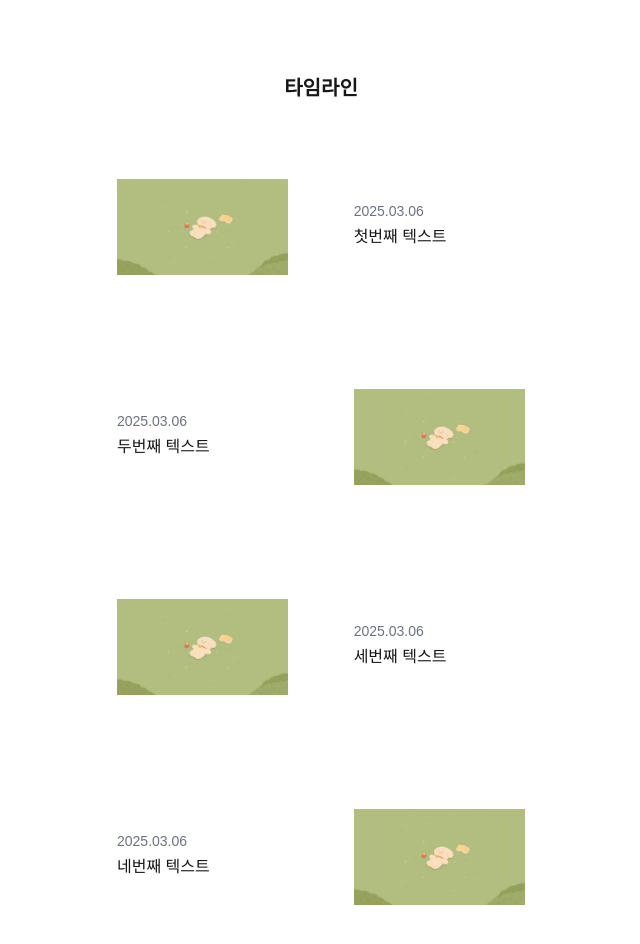
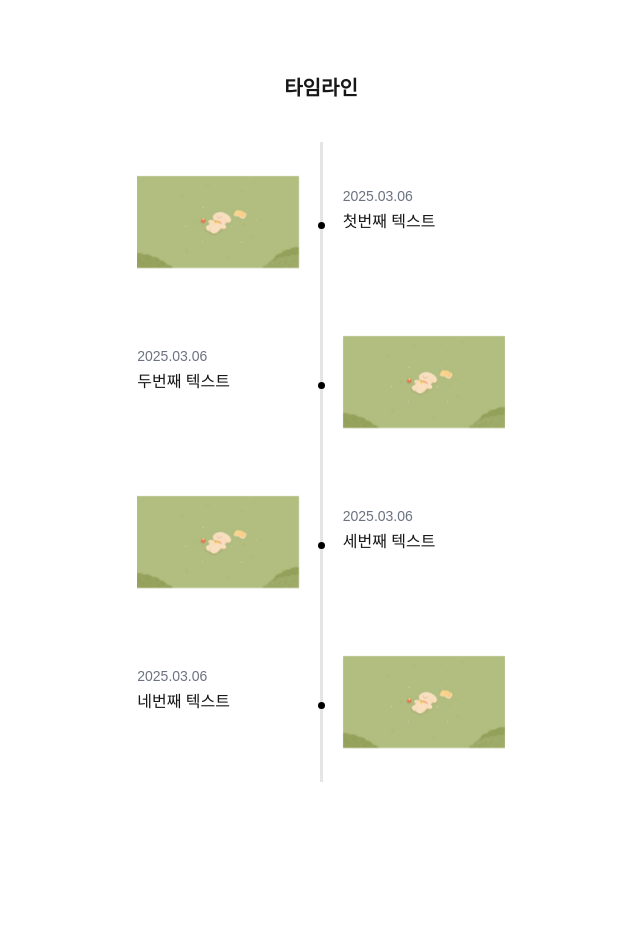
Before and after one commit to JHjeonDev/invu-client, a Next.js app: page /invite/1 in a window 1280 px wide. Shown: the part 1520-2464 px from the top of the page, without its empty margins (319-959 px from the left). After the commit the page ends 2342 px from the top, so only its background shows below. Built offline with nearby package versions, Linux system fonts and the light colour scheme; a web font is replaced by a local one.

Commit message:
투명도, translateY 애니메이션 추가

```diff
--- a/src/components/content/Timeline.tsx
+++ b/src/components/content/Timeline.tsx
@@ -2,7 +2,7 @@
 
 import { twMerge } from 'tailwind-merge';
 
-import TimelineImage from '@/components/image/TimelineImage';
+import TimelineItem from '@/components/content/timeline/TimelineItem';
 import TitleText from '@/components/text/TitleText';
 
 const timelineWrapperClass = twMerge(
@@ -24,7 +24,7 @@ export default function Timeline({ data }: TimelineProps) {
   return (
     <div className={ timelineWrapperClass }>
       <TitleText text={ data.title } />
-      <TimelineImage data={ data.content } />
+      <TimelineItem data={ data.content } />
     </div>
   );
 }
--- /dev/null
+++ b/src/components/content/timeline/TimelineItem.tsx
@@ -0,0 +1,51 @@
+import React from 'react';
+import { twMerge } from 'tailwind-merge';
+
+import TimelineConnector from './fragments/TimelineConnector';
+import TimelineImage from './fragments/TimelineImage';
+import TimelineText from './fragments/TimelineText';
+
+const timelineImageWrapperClass = twMerge(
+  'w-full grid grid-cols-3 p-5'
+);
+
+type TimelineItemProps = {
+  data?: {
+    imgPath?: string;
+    date?: string;
+    text?: string;
+  }[];
+  reverse?: boolean;
+};
+
+export default function TimelineItem({ data, reverse }: TimelineItemProps) {
+  return (
+    <div
+      className={ timelineImageWrapperClass }
+      style={ {
+        gridTemplateColumns: '1fr 3px 1fr',
+        gridAutoRows: '160px',
+        alignItems: 'center',
+        justifyItems: 'center'
+      } }
+    >
+      {data?.map((item, index) => (
+        <React.Fragment key={ index }>
+          {(reverse ? index % 2 !== 0 : index % 2 === 0) ? (
+            <>
+              <TimelineImage imgPath={ item.imgPath || '' } />
+              <TimelineConnector />
+              <TimelineText date={ item.date } text={ item.text } />
+            </>
+          ) : (
+            <>
+              <TimelineText date={ item.date } text={ item.text } />
+              <TimelineConnector />
+              <TimelineImage imgPath={ item.imgPath || '' } />
+            </>
+          )}
+        </React.Fragment>
+      ))}
+    </div>
+  );
+}
--- /dev/null
+++ b/src/components/content/timeline/fragments/TimelineConnector.tsx
@@ -0,0 +1,18 @@
+type TimelineConnectorProps = {
+  bgColor?: string;
+  dotColor?: string;
+};
+
+export default function TimelineConnector({ bgColor = '#E5E5E5', dotColor = '#000000' }: TimelineConnectorProps) {
+  return (
+    <div
+      className="w-full h-full relative"
+      style={ { backgroundColor: bgColor } }
+    >
+      <div
+        className="absolute w-[7px] h-[7px] rounded-full left-[-2px] top-1/2"
+        style={ { backgroundColor: dotColor } }
+      />
+    </div>
+  );
+}
--- /dev/null
+++ b/src/components/content/timeline/fragments/TimelineImage.tsx
@@ -0,0 +1,43 @@
+'use client';
+
+import Image from 'next/image';
+import { useEffect, useRef } from 'react';
+
+type TimelineImageProps = {
+  imgPath: string;
+};
+
+export default function TimelineImage({ imgPath }: TimelineImageProps) {
+  const ref = useRef<HTMLDivElement>(null);
+
+  useEffect(() => {
+    const observer = new IntersectionObserver(
+      ([ entry ]) => {
+        if (entry.isIntersecting) {
+          ref.current?.animate(
+            [
+              { opacity: '0', transform: 'translateY(20px)' },
+              { opacity: '1', transform: 'translateY(0)' }
+            ],
+            { fill: 'both', duration: 1000 }
+          );
+        }
+      },
+      { threshold: 0.1 }
+    );
+
+    if (ref.current) {
+      observer.observe(ref.current);
+    }
+
+    return () => {
+      observer.disconnect();
+    };
+  }, []);
+
+  return (
+    <figure ref={ ref } className="relative h-[140px] w-[80%]">
+      <Image src={ imgPath } alt="Timeline Image" layout="fill" objectFit="contain" />
+    </figure>
+  );
+}
--- /dev/null
+++ b/src/components/content/timeline/fragments/TimelineText.tsx
@@ -0,0 +1,44 @@
+'use client';
+
+import { useEffect, useRef } from 'react';
+
+type TimelineTextProps = {
+  date?: string | '';
+  text?: string | '';
+};
+
+export default function TimelineText({ date, text }: TimelineTextProps) {
+  const ref = useRef<HTMLDivElement>(null);
+
+  useEffect(() => {
+    const observer = new IntersectionObserver(
+      ([ entry ]) => {
+        if (entry.isIntersecting) {
+          ref.current?.animate(
+            [
+              { opacity: '0', transform: 'translateY(20px)' },
+              { opacity: '1', transform: 'translateY(0)' }
+            ],
+            { fill: 'both', duration: 1000 }
+          );
+        }
+      },
+      { threshold: 0.1 }
+    );
+
+    if (ref.current) {
+      observer.observe(ref.current);
+    }
+
+    return () => {
+      observer.disconnect();
+    };
+  }, []);
+
+  return (
+    <div ref={ ref } className="h-[120px] w-[80%] py-6">
+      <div className="text-sm text-gray-500">{ date }</div>
+      <div className="">{ text }</div>
+    </div>
+  );
+}
--- a/src/components/image/TimelineImage.tsx
+++ /dev/null
@@ -1,56 +0,0 @@
-import Image from 'next/image';
-import { twMerge } from 'tailwind-merge';
-
-const timelineImageWrapperClass = twMerge(
-  'w-full flex flex-col px-5'
-);
-
-type TimelineImageProps = {
-  data?: {
-    imgPath?: string;
-    date?: string;
-    text?: string;
-  }[];
-  reverse?: boolean;
-};
-
-export default function TimelineImage({ data, reverse }: TimelineImageProps) {
-
-  return (
-    <div
-      className={ timelineImageWrapperClass }
-    >
-      {
-        data?.map((item, index) => (
-          <div key={ index }>
-            { item.imgPath && (
-              <div key={ index } className="flex items-center justify-between py-10">
-                { (reverse ? index % 2 !== 0 : index % 2 === 0) ? (
-                  <>
-                    <figure className="relative h-[130px] w-[42%]">
-                      <Image src={ item.imgPath || '' } alt={ item.text || '' } layout="fill" objectFit="contain" />
-                    </figure>
-                    <div className="w-[42%]">
-                      <div className="text-sm text-gray-500">{ item.date }</div>
-                      <div className="">{ item.text }</div>
-                    </div>
-                  </>
-                ) : (
-                  <>
-                    <div className="w-[42%]">
-                      <div className="text-sm text-gray-500">{ item.date }</div>
-                      <div className="">{ item.text }</div>
-                    </div>
-                    <figure className="relative h-[130px] w-[42%]">
-                      <Image src={ item.imgPath || '' } alt={ item.text || '' } layout="fill" objectFit="contain" />
-                    </figure>
-                  </>
-                )}
-              </div>
-            )}
-          </div>
-        ))
-      }
-    </div>
-  );
-}
```
